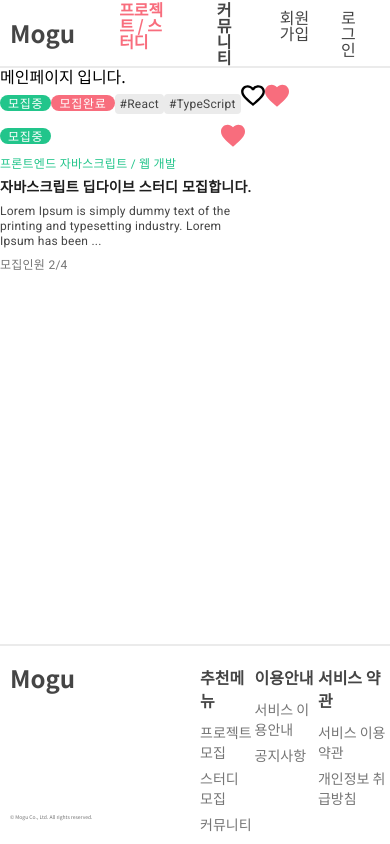
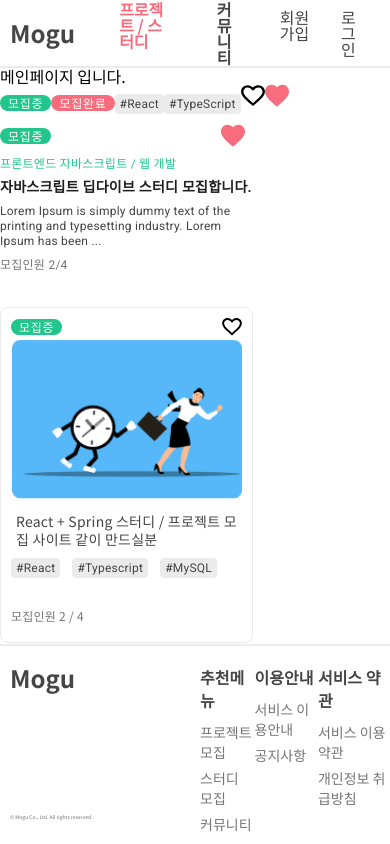
Before and after one commit to MoguProject/mogu-front, a Next.js app: page / in a window 390 px wide. Built offline with nearby package versions, Linux system fonts and the light colour scheme.

Commit message:
[#9]✨ feat: 데스크탑 모바일 프로젝트 카드 컴포넌트 구현 + 더미데이터 추가

```diff
--- /dev/null
+++ b/components/common/card/project/ProjectDesktopCard/styled.ts
@@ -0,0 +1,58 @@
+import styled from 'styled-components';
+
+export const ProjectDesktopCardWrapper = styled.div`
+  width: 240px;
+  height: 330px;
+  padding: 10px;
+  position: relative;
+`;
+
+export const TagsWrapper = styled.div`
+  width: 100%;
+  display: flex;
+  flex-wrap: wrap;
+  justify-content: flex-start;
+  align-items: center;
+
+  div {
+    margin-right: 12px;
+    margin-top: 8px;
+  }
+`;
+
+export const ProjectDesktopCardTitle = styled.h2`
+  font-size: 14px;
+  letter-spacing: 0.25px;
+  line-height: 1.25;
+  margin-top: 8px;
+  color: ${(props) => props.theme.colors.primary};
+`;
+
+export const ProjectDesktopCardFooter = styled.div`
+  display: flex;
+  justify-content: space-between;
+  align-items: center;
+  padding-top: 10px;
+  padding-bottom: 10px;
+  position: absolute;
+  padding: 10px;
+  width: 100%;
+  bottom: 0;
+  left: 0;
+`;
+export const TotalUser = styled.div`
+  font-size: 12px;
+  letter-spacing: 0.25px;
+  color: ${(props) => props.theme.colors.secondary};
+`;
+
+export const ProjectDesktopCardLike = styled.div`
+  display: flex;
+  align-items: center;
+`;
+
+export const ProjectDesktopCardLikeText = styled.span`
+  font-size: 14px;
+  letter-spacing: 0.25;
+  padding: 5px;
+`;
--- /dev/null
+++ b/components/common/card/project/ProjectMobileCard/ProjectMobileCard.tsx
@@ -0,0 +1,51 @@
+import Image from 'next/image';
+import CardState from '../../../CardState';
+import CardTags from '../../../CardTags';
+
+import {
+  ProjectMobileCardHeader,
+  ProjectMobilCardWrapper,
+  ProjectMobileCardImageWrapper,
+  ProjectMobileCardTitle,
+  TagsWrapper,
+  TotalUser,
+} from './styled';
+
+import type { ProjectDummyData } from '../../../../../pages';
+
+const ProjectMobileCard = ({ data }: { data: ProjectDummyData }) => {
+  return (
+    <ProjectMobilCardWrapper>
+      <ProjectMobileCardHeader>
+        <CardState state={data.state} />
+        <Image
+          src={'/images/icon/heart.svg'}
+          alt={'like'}
+          width={20}
+          height={18}
+        />
+      </ProjectMobileCardHeader>
+      <ProjectMobileCardImageWrapper>
+        <Image
+          src={data.imgUrl}
+          alt={'프로젝트 카드'}
+          width={230}
+          height={159}
+        />
+      </ProjectMobileCardImageWrapper>
+      <ProjectMobileCardTitle>{data.title}</ProjectMobileCardTitle>
+      <TagsWrapper>
+        {data.categories.length > 2
+          ? data.categories
+              .slice(0, 3)
+              .map((category) => <CardTags tag={category} />)
+          : data.categories.map((category) => <CardTags tag={category} />)}
+      </TagsWrapper>
+      <TotalUser>
+        모집인원 {data.currentUser} / {data.totalUser}
+      </TotalUser>
+    </ProjectMobilCardWrapper>
+  );
+};
+
+export default ProjectMobileCard;
--- /dev/null
+++ b/components/common/card/project/ProjectMobileCard/styled.ts
@@ -0,0 +1,56 @@
+import styled from 'styled-components';
+
+export const ProjectMobilCardWrapper = styled.div`
+  width: 253px;
+  height: 336px;
+  padding: 10px;
+  display: flex;
+  flex-direction: column;
+  position: relative;
+  border: 1px solid ${(props) => props.theme.colors.border};
+  border-radius: 8px;
+  cursor: pointer;
+`;
+
+export const ProjectMobileCardHeader = styled.div`
+  width: 100%;
+  display: flex;
+  align-items: center;
+  justify-content: space-between;
+`;
+
+export const ProjectMobileCardImageWrapper = styled.div`
+  margin: 4px 0;
+  display: flex;
+  justify-content: center;
+  align-items: center;
+`;
+
+export const ProjectMobileCardTitle = styled.h2`
+  font-size: 14px;
+  letter-spacing: 0.25px;
+  line-height: 1.25;
+  color: ${(props) => props.theme.colors.primary};
+  padding: 10px 5px;
+`;
+
+export const TagsWrapper = styled.div`
+  width: 100%;
+  display: flex;
+  flex-wrap: wrap;
+  justify-content: flex-start;
+  align-items: center;
+
+  div {
+    margin-right: 12px;
+  }
+`;
+
+export const TotalUser = styled.div`
+  font-size: 12px;
+  letter-spacing: 0.25px;
+  color: ${(props) => props.theme.colors.secondary};
+  position: absolute;
+  bottom: 20px;
+  left: 10px;
+`;
--- a/pages/index.tsx
+++ b/pages/index.tsx
@@ -5,8 +5,28 @@ import CardState from '../components/common/CardState';
 import CardTags from '../components/common/CardTags';
 import Image from 'next/image';
 import StudyDesktopCard from '../components/common/card/study/StudyDesktopCard';
+import ProjectMobileCard from '../components/common/card/project/ProjectMobileCard/ProjectMobileCard';
+
+export interface ProjectDummyData {
+  title: string;
+  categories: string[];
+  state: boolean;
+  totalUser: number;
+  currentUser: number;
+  like: number;
+  imgUrl: string;
+}
 
 const Home: NextPage = () => {
+  const ProjectDummyData: ProjectDummyData = {
+    title: 'React + Spring 스터디 / 프로젝트 모집 사이트 같이 만드실분',
+    categories: ['React', 'Typescript', 'MySQL', 'NodeJs', 'Spring'],
+    state: true,
+    totalUser: 4,
+    currentUser: 2,
+    like: 20,
+    imgUrl: '/images/dummy_image.png',
+  };
   return (
     <>
       <Header />
@@ -29,6 +49,8 @@ const Home: NextPage = () => {
         height={24}
       />
       <StudyDesktopCard state={true} likeState={true} />
+      {/* <ProjectDesktopCard data={ProjectDummyData} /> */}
+      <ProjectMobileCard data={ProjectDummyData} />
     </>
   );
 };
```
Also changed, not shown: components/common/card/project/ProjectDesktopCard/ProjectDesktopCard.tsx (added, +52 -0 lines), public/images/dummy_Image.png (added).
